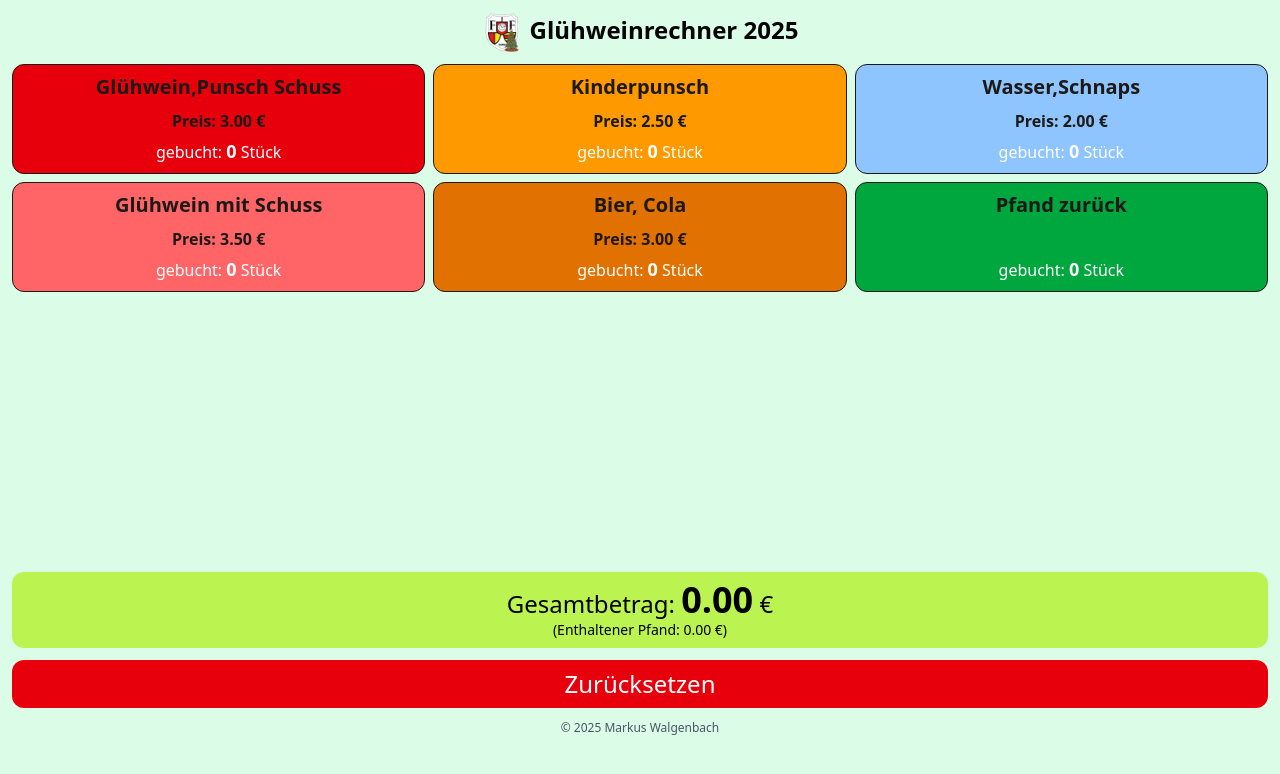
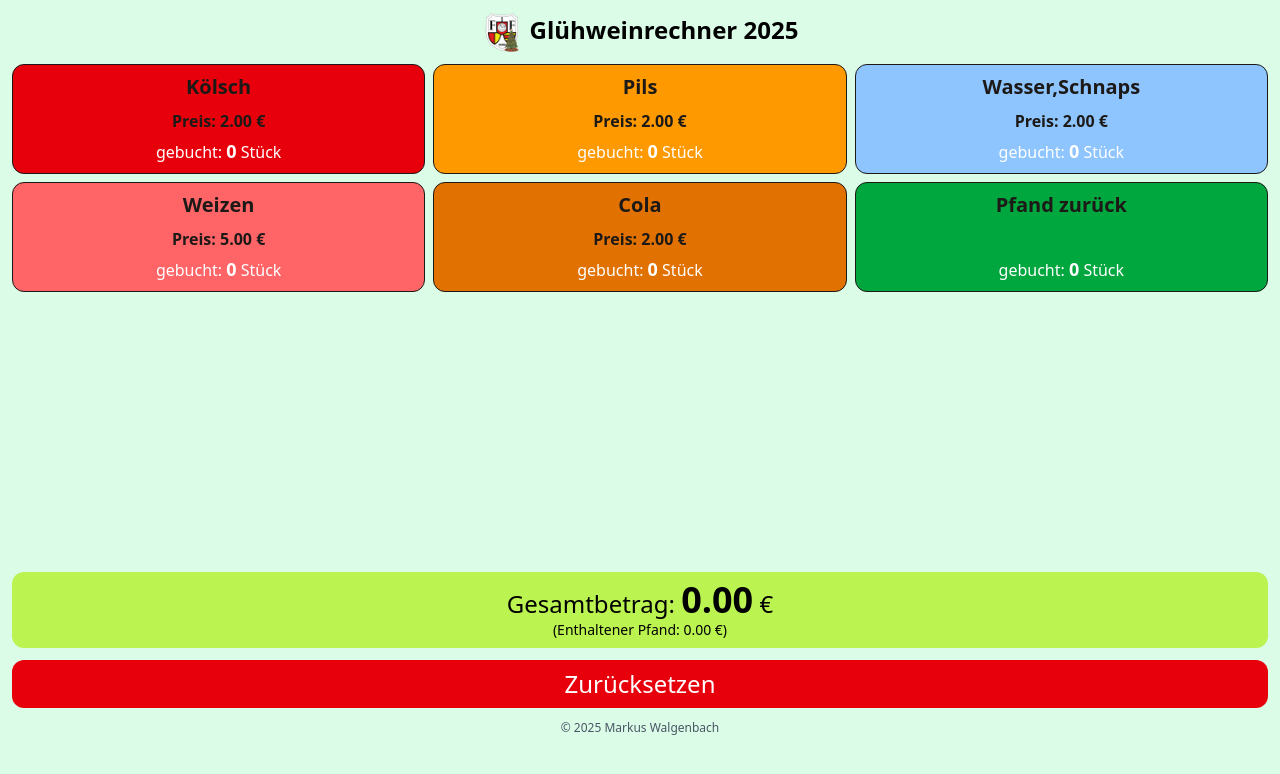
Before and after one commit to Krolock1/XMas25, a Vue app: page / in a window 1280 px wide. Shown: the top 774 px of the page. Built offline with nearby package versions, Linux system fonts and the light colour scheme.

Commit message:
Update CalculatorView.vue
Kirmes 26

```diff
--- a/src/components/CalculatorView.vue
+++ b/src/components/CalculatorView.vue
@@ -54,17 +54,17 @@ const xConfig: Ref<XItem[]> = ref(      [
     {
         id: 'main-drinks',
         background: 'bg-red-600',
-        displayNames: ['Glühwein','Punsch Schuss'],
-        amount: 3,
-        deposit: 2,
+        displayNames: ['Kölsch '],
+        amount: 2,
+        deposit: 0,
         count:0,
     },
     {
         id: 'child-drink',
         background: 'bg-amber-500',
-        displayNames: ['Kinderpunsch'],
-        amount: 2.5,
-        deposit: 2,
+        displayNames: ['Pils '],
+        amount: 2,
+        deposit: 0,
         count:0,
     },
     {
@@ -72,22 +72,22 @@ const xConfig: Ref<XItem[]> = ref(      [
         background: 'bg-blue-300',
         displayNames: ['Wasser', 'Schnaps'],
         amount: 2,
-        deposit: 2,
+        deposit: 0,
         count:0,
     },
     {
-        id: 'special-drink',
+  id: 'special-drink',
         background: 'bg-red-400',
-        displayNames: ['Glühwein mit Schuss'],
-        amount: 3.5,
+        displayNames: ['Weizen '],
+        amount: 5,
         deposit: 2,
         count:0,
     },
     {
         id: 'man-drink',
         background: 'bg-amber-600',
-        displayNames: ['Bier, Cola'],
-        amount: 3,
+        displayNames: ['Cola'],
+        amount: 2,
         deposit: 0,
         count:0,
     },
```
